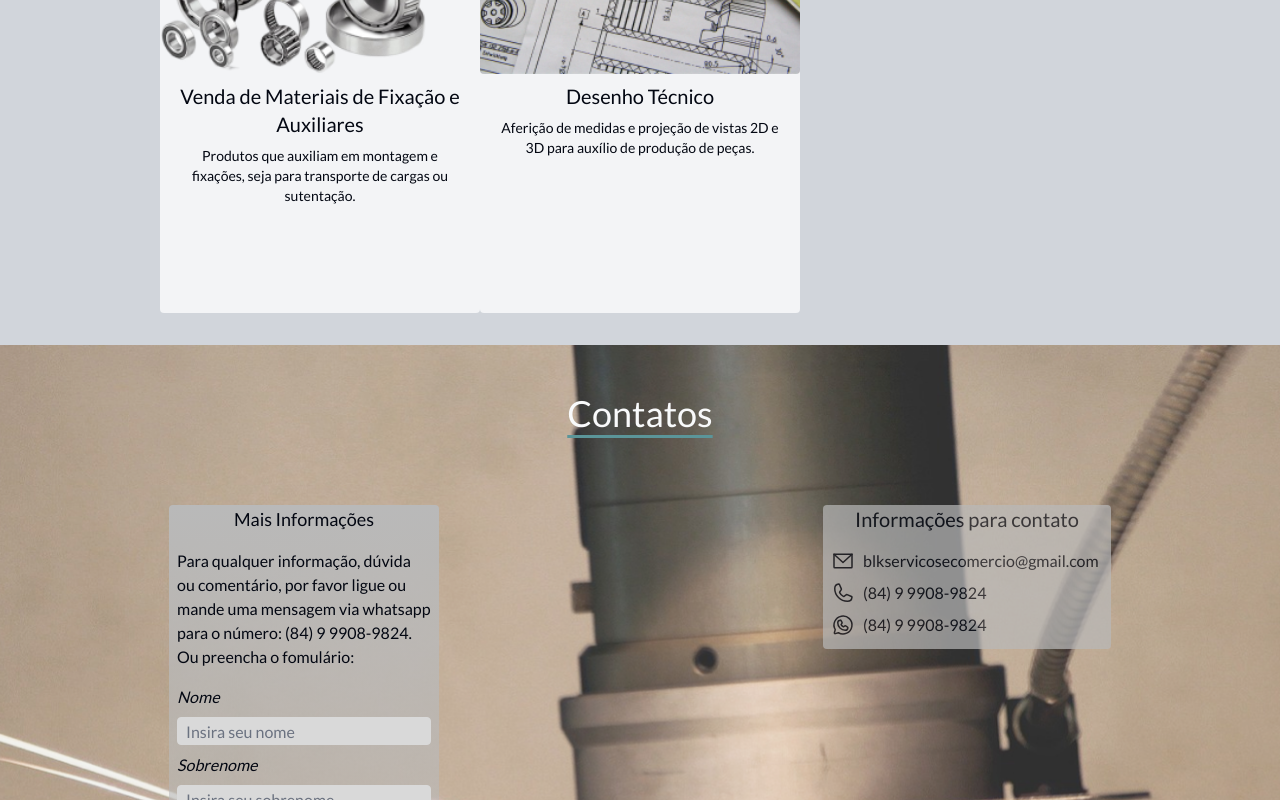
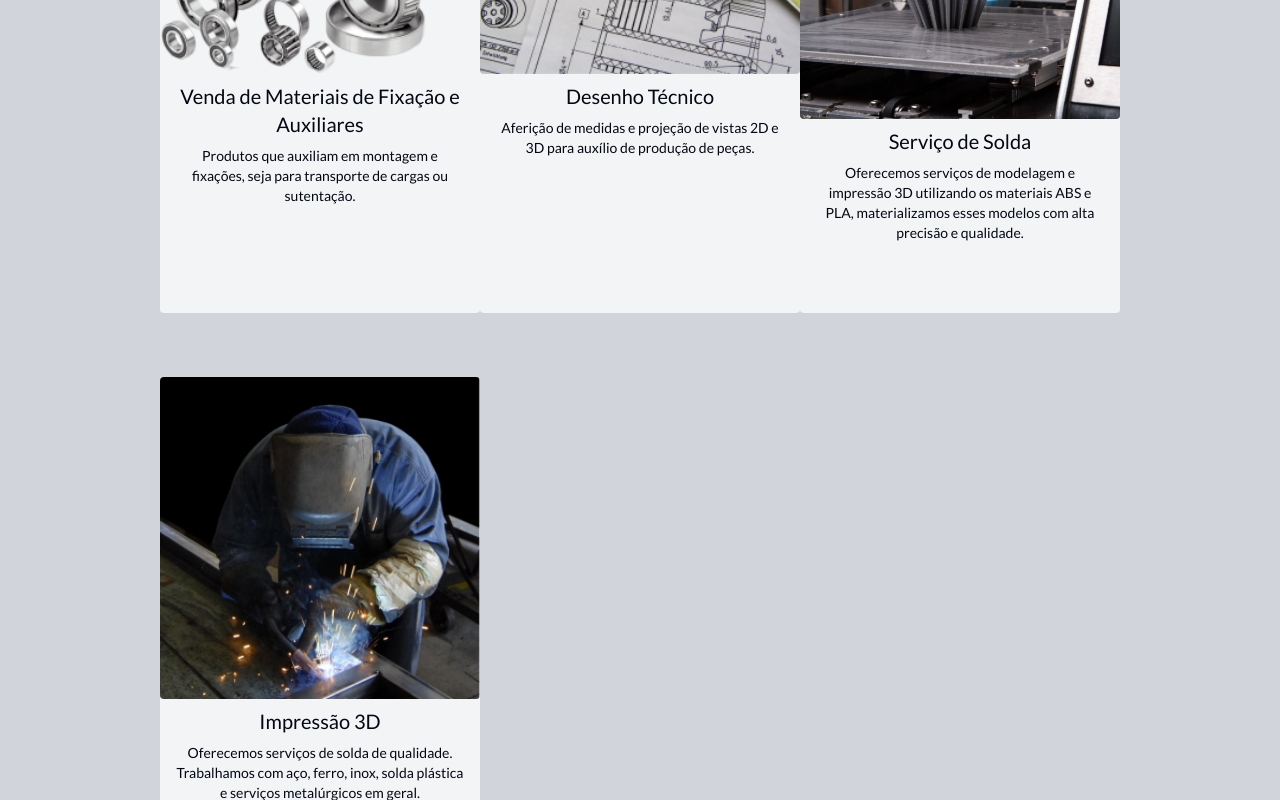
Before and after one commit to AOBarbosa/BLK-homepage, a Next.js app: page / in a window 1280 px wide. Shown: the part 2380-3180 px from the top of the page. Built offline with nearby package versions, Linux system fonts and the light colour scheme.

Commit message:
Two new services added

```diff
--- a/src/app/page.tsx
+++ b/src/app/page.tsx
@@ -13,11 +13,12 @@ import item2 from '@/assets/service-2.png'
 import item3 from '@/assets/service-3.png'
 import item4 from '@/assets/service-4.png'
 import item5 from '@/assets/service-5.png'
+import item6 from '@/assets/service-6.png'
+import item7 from '@/assets/service-7.png'
 
 import {
   EnvelopeSimple,
   InstagramLogo,
-  LinkedinLogo,
   Phone,
   WhatsappLogo,
 } from 'phosphor-react'
@@ -129,12 +130,14 @@ export default function Home() {
           Polipropileno, Polietileno, Poliuretano, UHMW, Nylon, PVC, PEEK, PVDF,
           Celeron, Fenolite, etc."
             />
+
             <ServicesCard
               icon={item2}
               title="Fabricação em Chaparia"
               description="Corte de chapas no plasma ou laser, vira de chapas e soldagem para atingir a forma e medida solicitada."
               materials="SAE 1020, Inox 304L, Cobre, Bronze, etc"
             />
+
             <ServicesCard
               icon={item3}
               title="Fabricação de Molas"
@@ -147,10 +150,23 @@ export default function Home() {
               title="Venda de Materiais de Fixação e Auxiliares"
               description="Produtos que auxiliam em montagem e fixações, seja para transporte de cargas ou sutentação."
             />
+
             <ServicesCard
               icon={item5}
               title="Desenho Técnico"
               description="Aferição de medidas e projeção de vistas 2D e 3D para auxílio de produção de peças."
+            />
+
+            <ServicesCard
+              icon={item6}
+              title="Serviço de Solda"
+              description="Oferecemos serviços de modelagem e impressão 3D utilizando os materiais ABS e PLA, materializamos esses modelos com alta precisão e qualidade."
+            />
+
+            <ServicesCard
+              icon={item7}
+              title="Impressão 3D"
+              description="Oferecemos serviços de solda de qualidade. Trabalhamos com aço, ferro, inox, solda plástica e serviços metalúrgicos em geral."
             />
           </div>
         </div>
```
Also changed, not shown: src/assets/service-6.png (added), src/assets/service-7.png (added).
